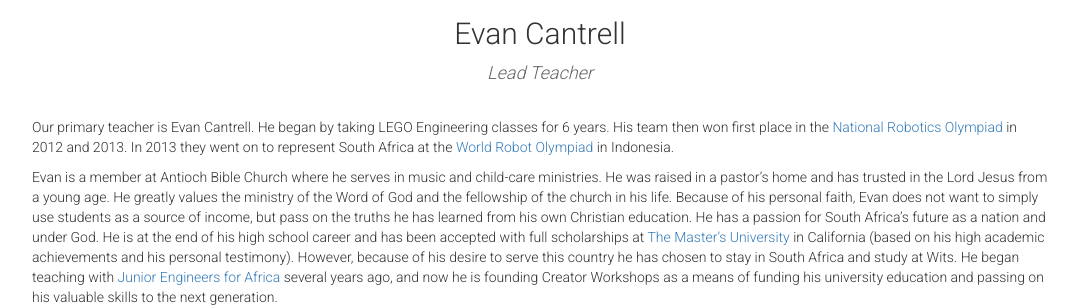
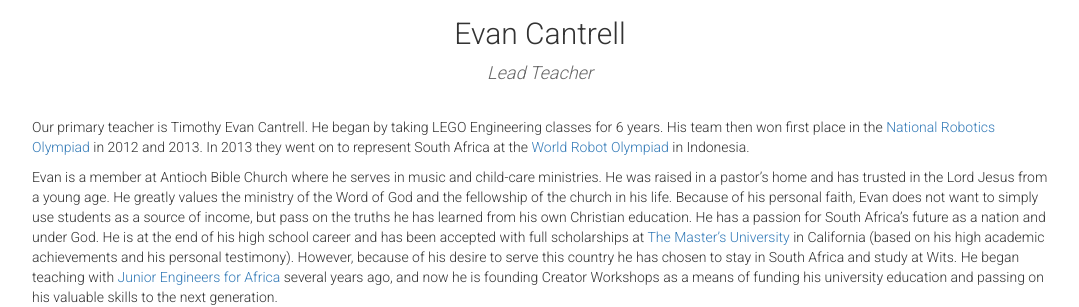
Before and after one commit to joshuapbritz/creatorworkshops, a plain HTML site: page src/teachers.html in a window 1280 px wide. Shown: the part 1204-1511 px from the top of the page, without its empty margins (100-1179 px from the left). Drawn offline with Linux system fonts and the light colour scheme; no server answers.

Commit message:
Evan 03-02-18 12h01

```diff
--- a/src/teachers.html
+++ b/src/teachers.html
@@ -93,7 +93,7 @@
                     <span>Lead Teacher</span>
                 </div>
                 <div class="teahcer-body">
-                    <p>Our primary teacher is Evan Cantrell. He began by taking LEGO Engineering classes for 6 years. His team
+                    <p>Our primary teacher is Timothy Evan Cantrell. He began by taking LEGO Engineering classes for 6 years. His team
                         then won first place in the <a href="http://www.wrosa.co.za/" target="_blank">National Robotics Olympiad</a>                        in 2012 and 2013. In 2013 they went on to represent South Africa at the <a href="http://www.wrosa.co.za/"
                             target="_blank">World Robot Olympiad</a> in Indonesia.</p>
 
```
Also changed, not shown: 1 other file.
